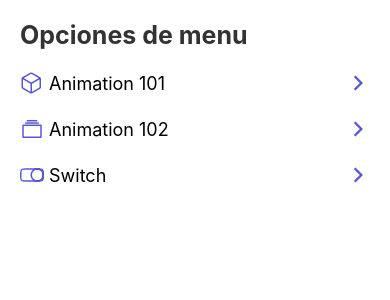
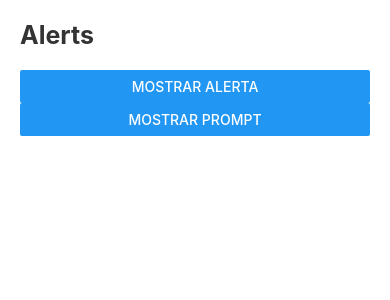
Before and after one commit to JeralPineda/Components-RN, a React Native app: screen /AlertScreen in a window 390 px wide. Shown: the top 300 px of the page. Built offline with nearby package versions, Linux system fonts and the light colour scheme.

Commit message:
feat: component alerts y prompt

```diff
--- a/src/components/form/switch/Switch.tsx
+++ b/src/components/form/switch/Switch.tsx
@@ -1,5 +1,5 @@
 import React, {useState} from "react";
-import {StyleSheet, Switch, Platform} from "react-native";
+import {Switch, Platform} from "react-native";
 
 interface CustomSwitchProps {
   isOn: boolean;
@@ -24,5 +24,3 @@ export const CustomSwitch = ({isOn, onChange}: CustomSwitchProps) => {
     />
   );
 };
-
-const styles = StyleSheet.create({});
--- a/src/data/menu.tsx
+++ b/src/data/menu.tsx
@@ -16,4 +16,9 @@ export const menuItems: MenuItem[] = [
     icon: "toggle-outline",
     component: "SwitchScreen",
   },
+  {
+    name: "Alerts",
+    icon: "alert-circle-outline",
+    component: "AlertScreen",
+  },
 ];
--- a/src/navigation/Navigation.tsx
+++ b/src/navigation/Navigation.tsx
@@ -1,6 +1,7 @@
 import React from "react";
 import {createStackNavigator} from "@react-navigation/stack";
 import {
+  AlertScreen,
   Animation101Screen,
   Animation102Screen,
   HomeScreen,
@@ -26,6 +27,7 @@ export const Navigation = () => {
       <Stack.Screen name="Animation101Screen" component={Animation101Screen} />
       <Stack.Screen name="Animation102Screen" component={Animation102Screen} />
       <Stack.Screen name="SwitchScreen" component={SwitchScreen} />
+      <Stack.Screen name="AlertScreen" component={AlertScreen} />
     </Stack.Navigator>
   );
 };
--- /dev/null
+++ b/src/screens/AlertScreen.tsx
@@ -0,0 +1,54 @@
+import React from "react";
+import {StyleSheet, Button, View, Alert} from "react-native";
+import {FlatListMenuHeader} from "../components/flatlist";
+import {globalStyles} from "../theme";
+
+export const AlertScreen = () => {
+  const showAlert = () => {
+    Alert.alert(
+      "Titulo",
+      "Este es el mensaje de la alerta",
+      [
+        {text: "OK", onPress: () => console.log("OK Pressed")},
+        {
+          text: "Cancel",
+          onPress: () => console.log("Cancel Pressed"),
+          style: "destructive",
+        },
+      ],
+      //! Es recomendable obligar a que lo cierre haciendo click en cancelar
+      // {
+      //   cancelable: true, //Cerrar al hacer click afuera
+      //   onDismiss: () => console.log("onDismiss"),
+      // },
+    );
+  };
+
+  const showPrompt = () => {
+    Alert.prompt(
+      "¿Estas seguro?",
+      "Esta acción no se puede revertir",
+      (valor: string) => console.log("info:", valor),
+      "default",
+      "Hola mundo", //default value
+      "number-pad", //teclado numérico o de lo que se necesite
+    );
+  };
+
+  return (
+    <View style={globalStyles.margin}>
+      <FlatListMenuHeader title="Alerts" />
+
+      <Button title="Mostrar Alerta" onPress={showAlert} />
+
+      {/* //* Nativo solo para IOS */}
+      <Button title="Mostrar Prompt" onPress={showPrompt} />
+    </View>
+  );
+};
+
+const styles = StyleSheet.create({
+  button: {
+    marginHorizontal: 10,
+  },
+});
--- a/src/screens/index.ts
+++ b/src/screens/index.ts
@@ -1,3 +1,4 @@
+export {AlertScreen} from "./AlertScreen";
 export {Animation101Screen} from "./Animation101Screen";
 export {Animation102Screen} from "./Animation102Screen";
 export {HomeScreen} from "./HomeScreen";
```
